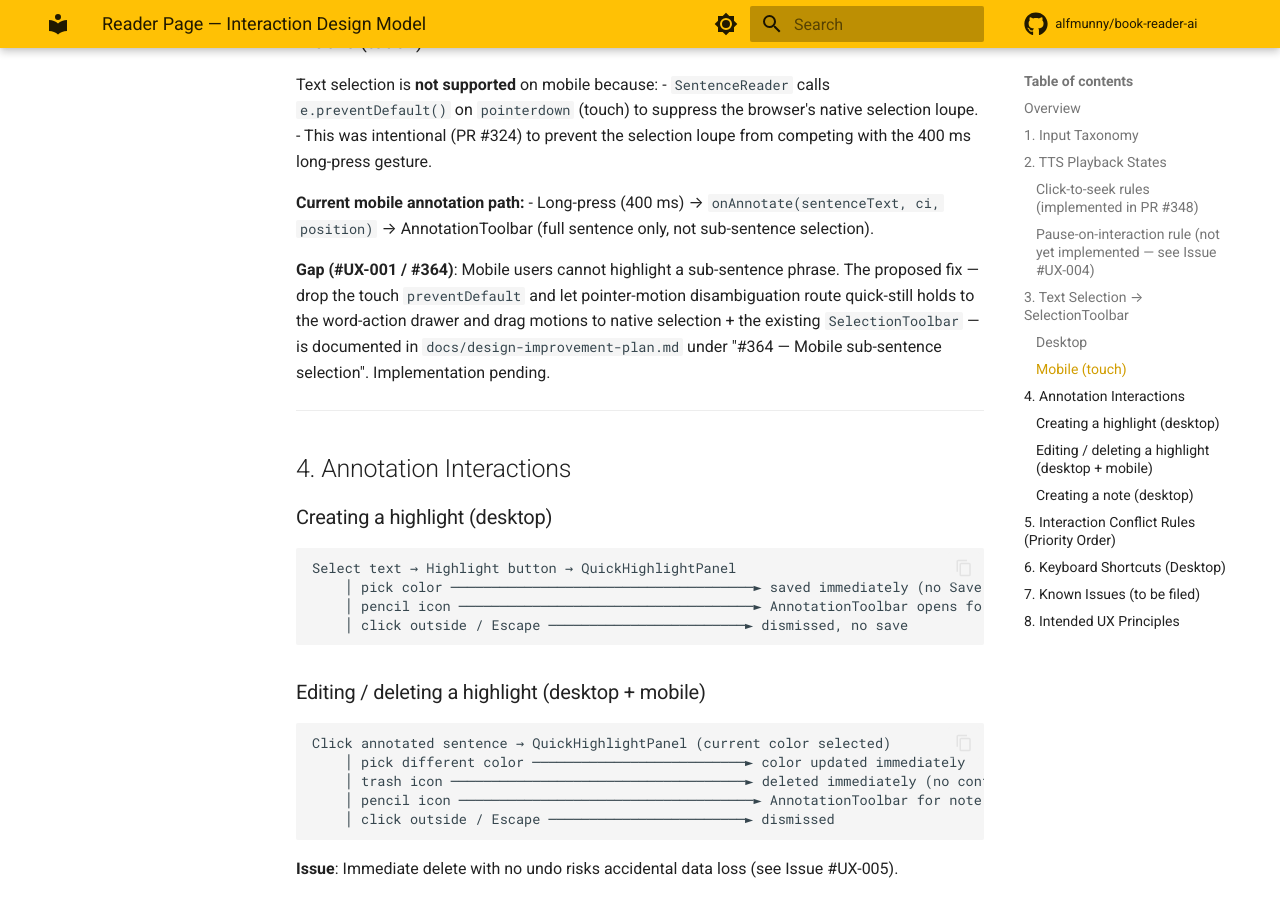
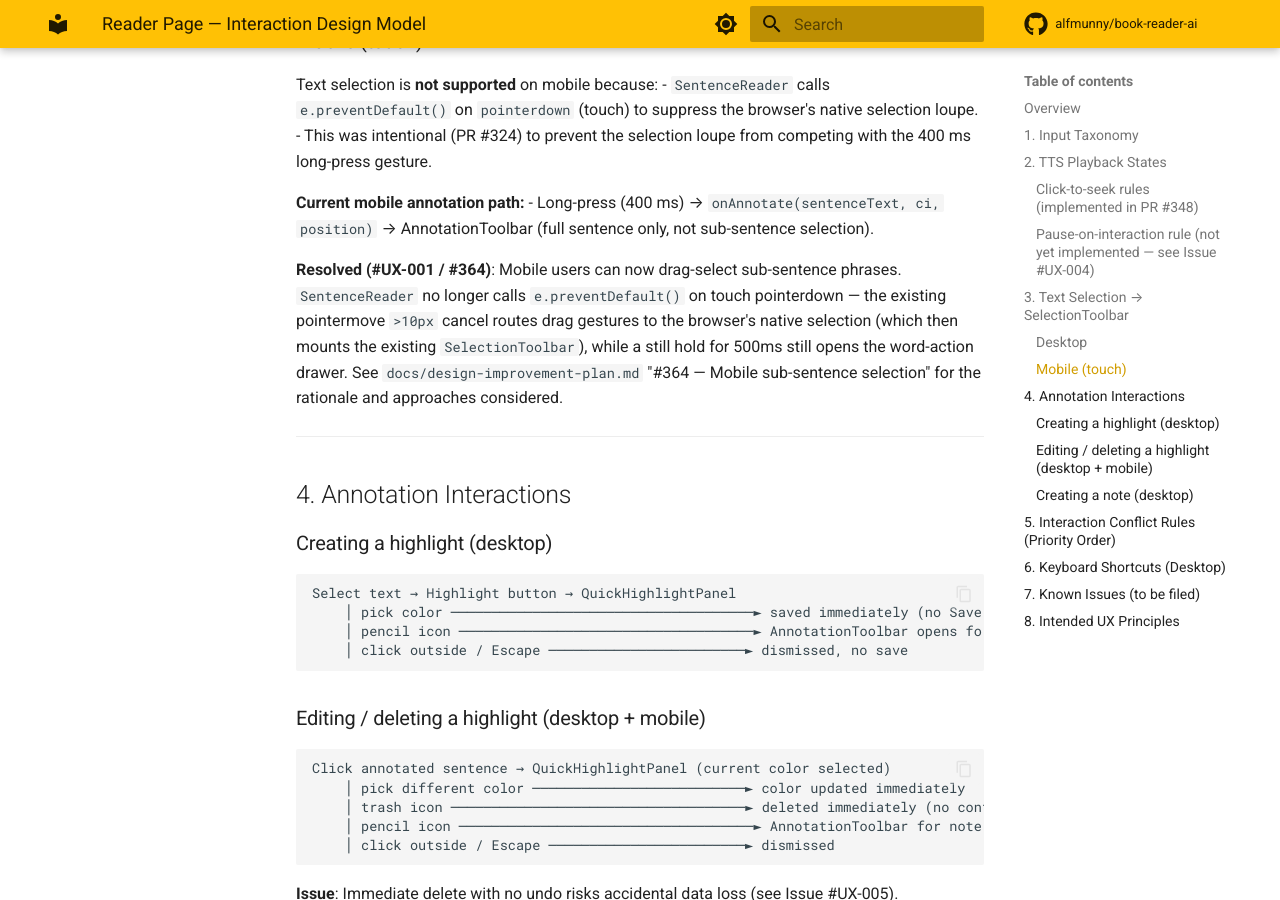
Before and after one commit to alfmunny/book-reader-ai, an MkDocs documentation site: the page built from docs/reader-interaction-design.md, in a window 1280 px wide and 900 px high, scrolled down 2158 px. Built offline with MkDocs 1.6.1 and Material for MkDocs 9.7.7, drawn with Linux system fonts in a browser that asks for light colours; comment, search, counter and statistics services are not loaded; some of the changed text lies outside the part shown.

Commit message:
fix: enable mobile sub-sentence selection (closes #364)
Drops the e.preventDefault() call inside the touch branch of
handleSegLongPress in SentenceReader.tsx. That call was suppressing the
browser's native selection loupe so the 500ms long-press could open
the word-action drawer cleanly — but it also blocked sub-sentence
drag-selection on mobile entirely.

Per the design note merged in #1671 (Approach B): motion-based gesture
disambiguation makes the preventDefault unnecessary. The existing
pointermove >10px cancel routes drag gestures to the browser's native
selection (which then mounts the existing SelectionToolbar with
Highlight/Note/Chat/Vocab actions, all already wired and tested on
desktop), while a still hold for 500ms still opens the word-action
drawer. removeAllRanges() inside the timer clears any nascent loupe
selection if the user holds long enough for the loupe to start
appearing before our 500ms threshold.

- Updated reader-interaction-design.md to mark #UX-001 resolved.
- Updated design-improvement-plan.md "#364" status to Shipped.

Regression test: assert SentenceReader.tsx no longer pairs
pointerType==="touch" with preventDefault() in either order.

Closes #364

Co-Authored-By: Claude Opus 4.7 <noreply@anthropic.com>

```diff
--- a/docs/reader-interaction-design.md
+++ b/docs/reader-interaction-design.md
@@ -79,7 +79,7 @@ Text selection is **not supported** on mobile because:
 **Current mobile annotation path:**
 - Long-press (400 ms) → `onAnnotate(sentenceText, ci, position)` → AnnotationToolbar (full sentence only, not sub-sentence selection).
 
-**Gap (#UX-001 / #364)**: Mobile users cannot highlight a sub-sentence phrase. The proposed fix — drop the touch `preventDefault` and let pointer-motion disambiguation route quick-still holds to the word-action drawer and drag motions to native selection + the existing `SelectionToolbar` — is documented in `docs/design-improvement-plan.md` under "#364 — Mobile sub-sentence selection". Implementation pending.
+**Resolved (#UX-001 / #364)**: Mobile users can now drag-select sub-sentence phrases. `SentenceReader` no longer calls `e.preventDefault()` on touch pointerdown — the existing pointermove `>10px` cancel routes drag gestures to the browser's native selection (which then mounts the existing `SelectionToolbar`), while a still hold for 500ms still opens the word-action drawer. See `docs/design-improvement-plan.md` "#364 — Mobile sub-sentence selection" for the rationale and approaches considered.
 
 ---
 
@@ -148,9 +148,9 @@ When multiple interactions are triggered simultaneously, resolve in this order:
 
 ## 7. Known Issues (to be filed)
 
-| ID | Title | Severity |
-|----|-------|----------|
-| #UX-001 | Mobile: no text selection path for sub-sentence highlight | Medium |
+| ID | Title | Severity | Status |
+|----|-------|----------|--------|
+| #UX-001 | Mobile: no text selection path for sub-sentence highlight | Medium | Resolved (#364) |
 | #UX-002 | Empty / error state when chapters fail to load | High |
 | #UX-003 | SelectionToolbar "Read" plays simultaneously with chapter TTS | High |
 | #UX-004 | Pause chapter TTS when selection "Read" fires | High |
```
Also changed, not shown: docs/design-improvement-plan.md (+1 -1 lines), frontend/src/components/SentenceReader.tsx (+8 -4 lines), 1 other file.
